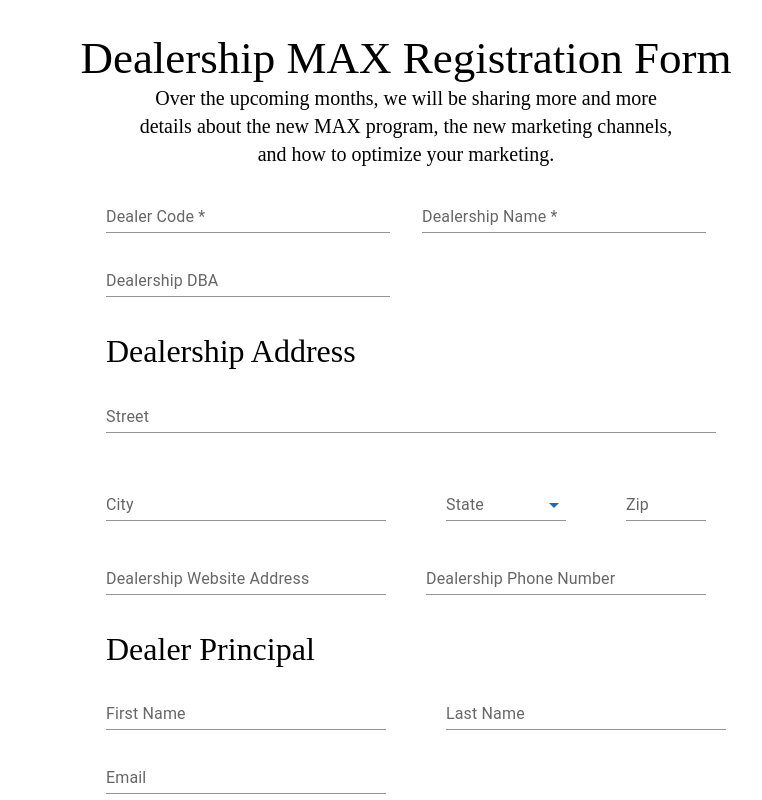
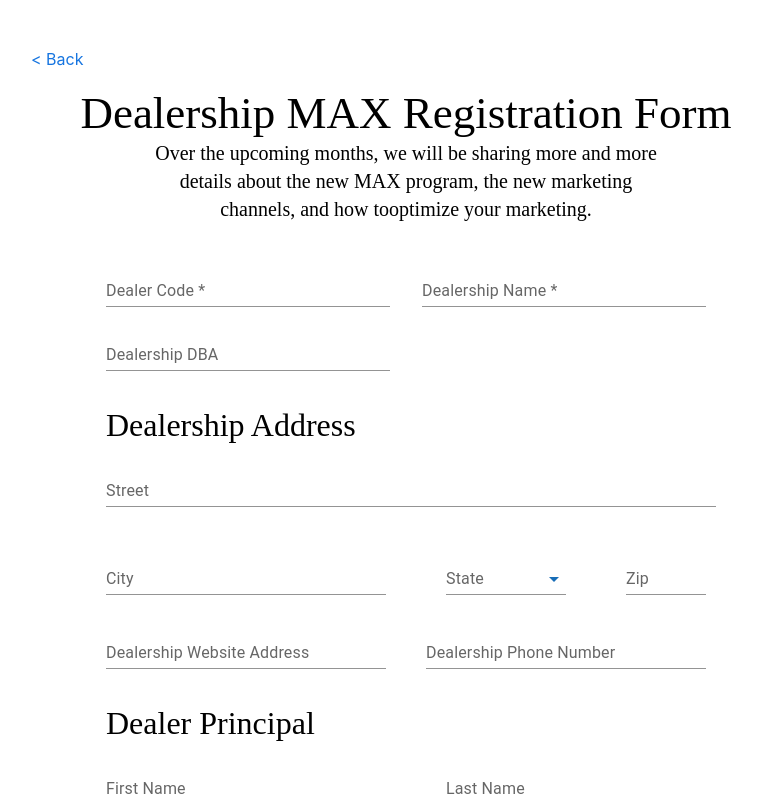
Before and after one commit to sourav2805/mb_registration, a React (Vite) app in the folder Frontend/: page / in a window 1280 px wide. Shown: the top 800 px of the page, without its empty margins (234-996 px from the left). Built offline with nearby package versions, Linux system fonts and the light colour scheme.

Commit message:
back button url

```diff
--- a/Frontend/src/Componentss/MBMaxRegistration.jsx
+++ b/Frontend/src/Componentss/MBMaxRegistration.jsx
@@ -62,6 +62,10 @@ const MBMaxRegistration = () => {
   };
   const handleSubmit = (e) => {
     e.preventDefault();
+    // console.log(formData.dealer_code)
+    if( formData.dealer_code == "" || formData.dealership_name==""
+    ||formData.dealership_dba =="" ) return;
+
     // console.log(formData);
     fetch(`http://localhost:3000/update-dealer/${formData.dealer_code}`, {
       method: "PUT",
@@ -121,6 +125,16 @@ const MBMaxRegistration = () => {
   };
   return (
     <>
+<div style={{
+          display: "flex",
+          flexDirection: "column",
+          margin: "auto",
+
+          width: 750,
+        }}>
+          <p style={{textAlign:"left", fontSize:"1rem", marginTop:"1rem", marginBottom:"1rem"}}><a href="https://www.mercedesmax.com/">&lt; Back </a></p>
+        </div>
+
       <div
         style={{
           display: "flex",
@@ -131,6 +145,7 @@ const MBMaxRegistration = () => {
           width: 655,
         }}
       >
+
         <Box
           sx={{
             color: "#000",
@@ -147,7 +162,7 @@ const MBMaxRegistration = () => {
 
         <Box
           sx={{
-            width: "536px",
+            width: "531px",
             height: "101px",
             color: "#000",
             textAlign: "center",
@@ -155,12 +170,13 @@ const MBMaxRegistration = () => {
             fontSize: "20px",
             fontStyle: "normal",
             fontWeight: "300",
+            marginBottom:"3%",
             lineHeight: "140%" /* 28px */,
           }}
         >
           Over the upcoming months, we will be sharing more and more details
-          about the new MAX program, the new marketing channels, and how to
-          optimize your marketing.
+          about the new MAX program, the new marketing
+          channels, and how tooptimize your marketing.
         </Box>
       </div>
       {/* SECTION FORM */}
@@ -2223,6 +2239,7 @@ const MBMaxRegistration = () => {
                 // margin: "auto",
                 // alignItems: "start",
                 textAlign: "left",
+                marginBottom:"1%"
               }}
             >
               Amenities
```
